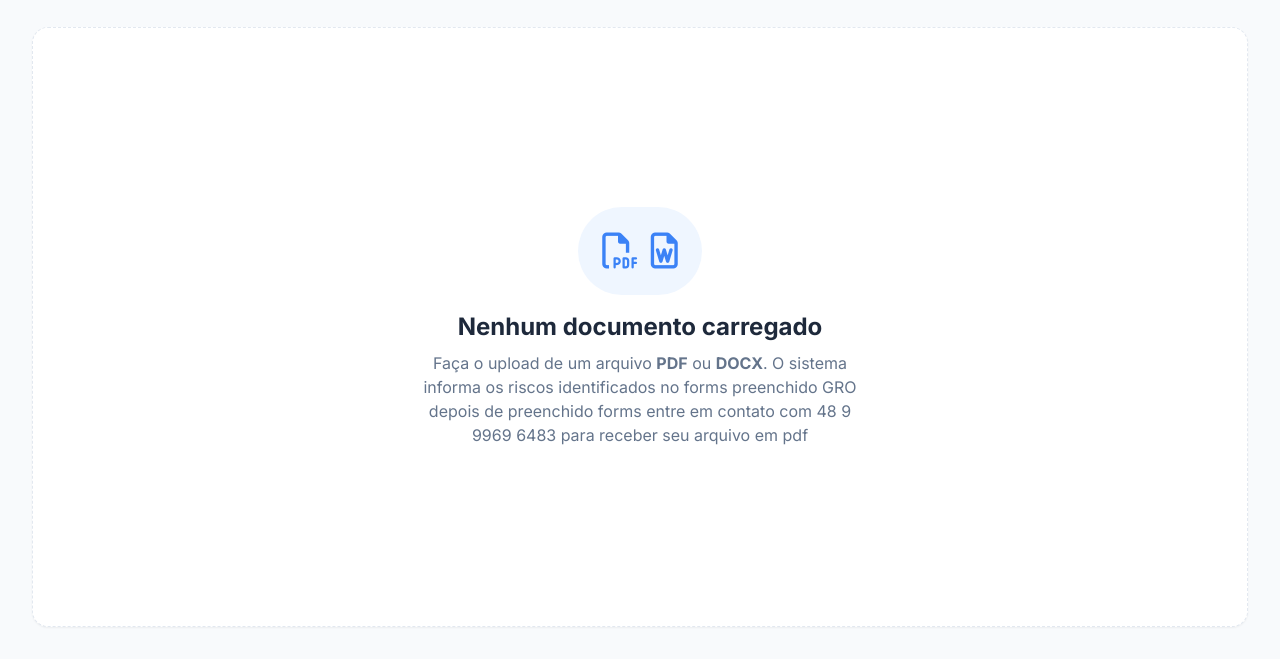
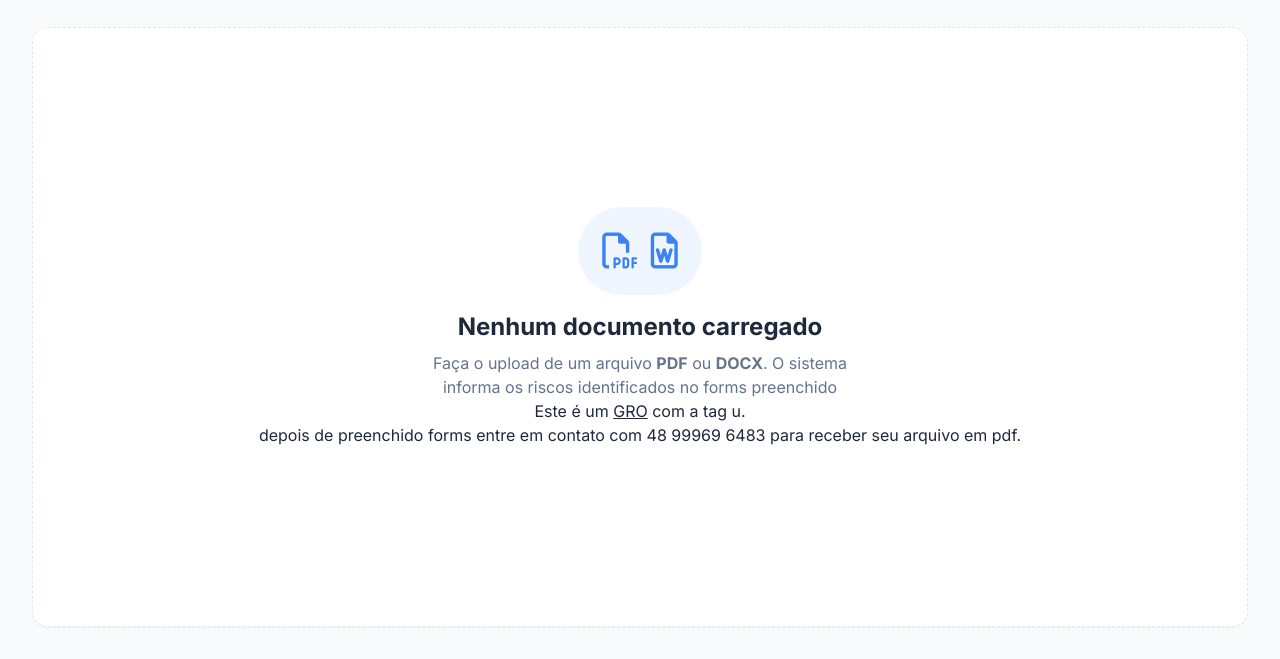
Before and after one commit to tstbr/gro, a plain HTML site: page index.html in a window 1280 px wide. Shown: the part 141-800 px from the top of the page. Drawn offline with nearby package versions, Linux system fonts and the light colour scheme; a script that the page names is missing.

Commit message:
Update index.html

```diff
--- a/index.html
+++ b/index.html
@@ -86,7 +86,8 @@
             </div>
             <h2 class="text-2xl font-bold text-slate-800">Nenhum documento carregado</h2>
             <p class="text-slate-500 mt-2 max-w-md mx-auto">
-                Faça o upload de um arquivo <b>PDF</b> ou <b>DOCX</b>. O sistema informa os riscos identificados no forms preenchido <a href="https://docs.google.com/forms/d/e/1FAIpQLSe4B5GR9y3zmkotb0sNOx2qxn022CHmT6pKTxkjHtzI2Iiulg/viewform">GRO</a> depois de preenchido forms entre em contato com 48 9 9969 6483 para receber seu arquivo em pdf
+                Faça o upload de um arquivo <b>PDF</b> ou <b>DOCX</b>. O sistema informa os riscos identificados no forms preenchido <a href="https://docs.google.com/forms/d/e/1FAIpQLSe4B5GR9y3zmkotb0sNOx2qxn022CHmT6pKTxkjHtzI2Iiulg/viewform"><p>Este é um <u>GRO</u> com a tag u.</p>
+</a> depois de preenchido forms entre em contato com 48 99969 6483 para receber seu arquivo em pdf.
 
             </p>
         </div>
```
